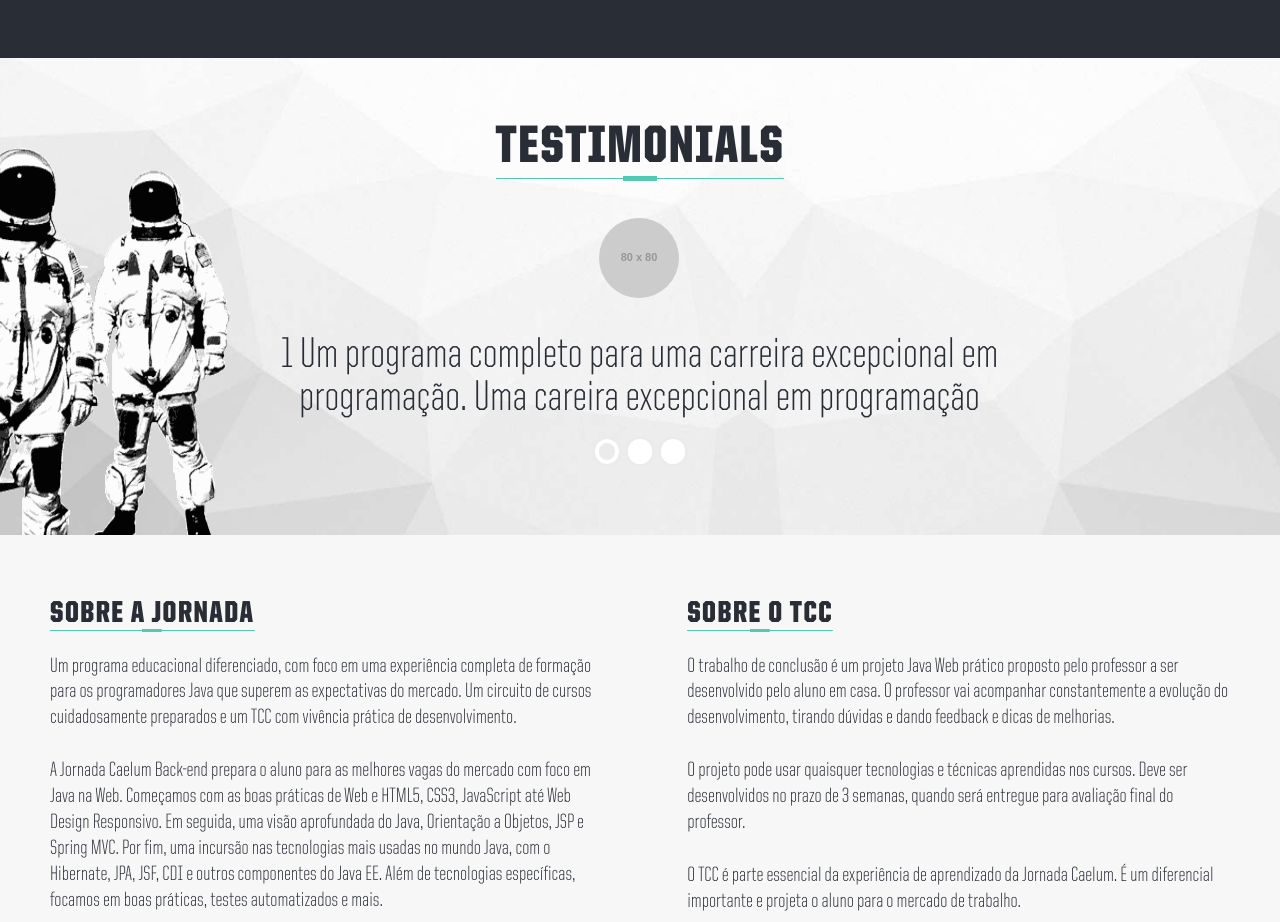
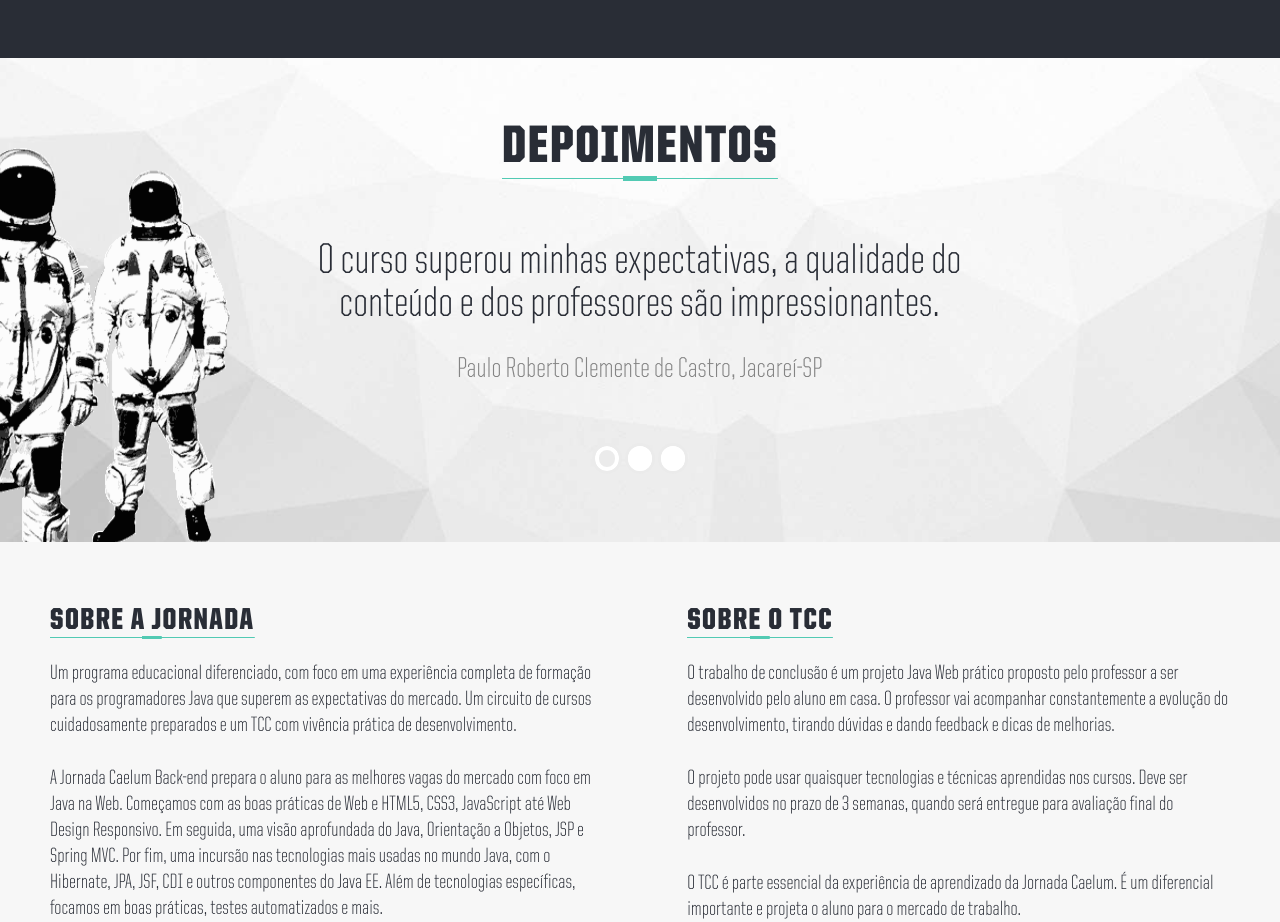
Before and after one commit to artdiniz/jornada, a plain HTML site: page index.html in a window 1280 px wide. Shown: the part 1640-2562 px from the top of the page. Drawn offline with Linux system fonts and the light colour scheme; placeholder pictures from the web are drawn by us.

Commit message:
Finalizando Depoimentos

```diff
--- a/index.html
+++ b/index.html
@@ -150,14 +150,16 @@
 
 	<section class="container testimonialsContainer">
 		<h2 class="title testimonialsContainer-title">
-			Testimonials
+			Depoimentos
 		</h2>
 		<ul class="slider">
 			<li id="testimonial1" class="testimonial slider-item">
 				<figure>
-					<img class="testimonial-image" src="http://placehold.it/80x80">
 					<figcaption class="testimonial-content">
-						1 Um programa completo para uma carreira excepcional em programação. Uma careira excepcional em programação
+						O curso superou minhas expectativas, a qualidade do conteúdo e dos professores são impressionantes.
+					</figcaption>
+					<figcaption class="testimonial-studentInfo">
+						Paulo Roberto Clemente de Castro, Jacareí-SP
 					</figcaption>
 				</figure>
 				<ul class="slider-navigation">
@@ -175,9 +177,11 @@
 
 			<li id="testimonial2" class="testimonial slider-item">
 				<figure>
-					<img class="testimonial-image" src="http://placehold.it/80x80">
 					<figcaption class="testimonial-content">
-						 2 Um programa completo para uma carreira excepcional em programação. Uma careira excepcional em programação
+						Agradeco a Caelum pelo seu excelente trabalho e compromisso com os alunos, só com o ensino desta maneira teremos profissionais qualificados no mercado.
+					</figcaption>
+					<figcaption class="testimonial-studentInfo">
+						Valdomiro Guilherme dos Reis Junior
 					</figcaption>
 				</figure>
 				<ul class="slider-navigation">
@@ -194,9 +198,11 @@
 			</li>
 			<li id="testimonial3" class="testimonial slider-item">
 				<figure>
-					<img class="testimonial-image" src="http://placehold.it/80x80">
 					<figcaption class="testimonial-content">
-						3 Um programa completo para uma carreira excepcional em programação. Uma careira excepcional em programação
+						Curso muito bom! Apostei no curso saindo de Salvador para fazê-lo em São Paulo e estou contente com a qualidade. Parabéns ao time Caelum.
+					</figcaption>
+					<figcaption class="testimonial-studentInfo">
+						Felipe Gilhe, T&TEL
 					</figcaption>
 				</figure>
 				<ul class="slider-navigation">
--- a/styles/slider.css
+++ b/styles/slider.css
@@ -6,7 +6,7 @@
 
 .slider-item {
 	display: inline-block;
-	vertical-align: top;
+	vertical-align: middle;
 	white-space: normal;
 	width: 100%;
 }
@@ -62,5 +62,6 @@
 	.slider-navigationItem {
 		width: 1.9em;
 		height: 1.9em;
+		margin-top: 1.4em;
 	}
 }
--- a/styles/testimonial.css
+++ b/styles/testimonial.css
@@ -2,16 +2,14 @@
 	text-align: center;
 }
 
-.testimonial-image {
-	width: 80px;
-	height: 80px;
-	background: #EAEAEA;
-	border-radius: 50%;
-	margin-bottom: 2em;
+.testimonial-content {
+	font-size: 1.9em;
 }
 
-.testimonial-content {
-	font-size: 1.9em;
+.testimonial-studentInfo {
+	color: #858585;
+	margin-top: 1em;
+	font-size: 1.8em;
 }
 
 @media(min-width:545px){
```
